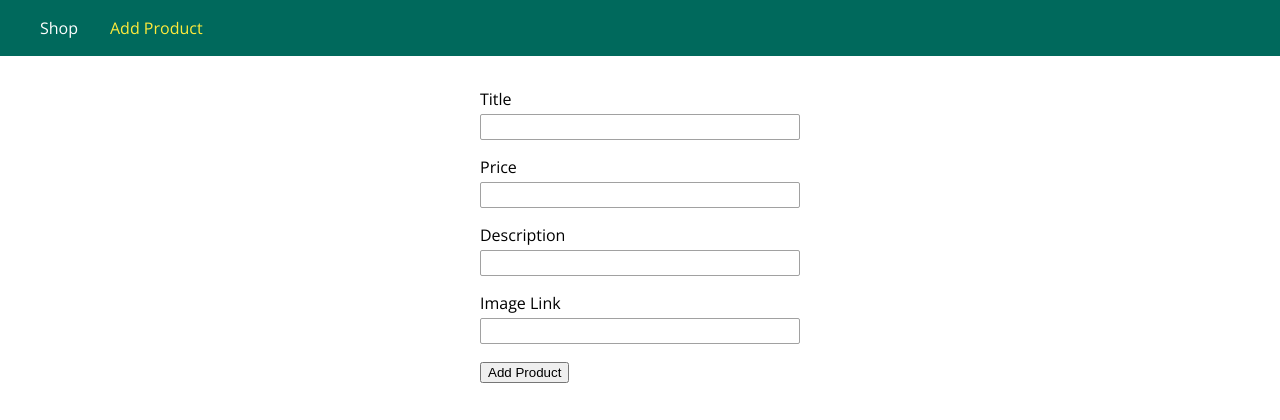
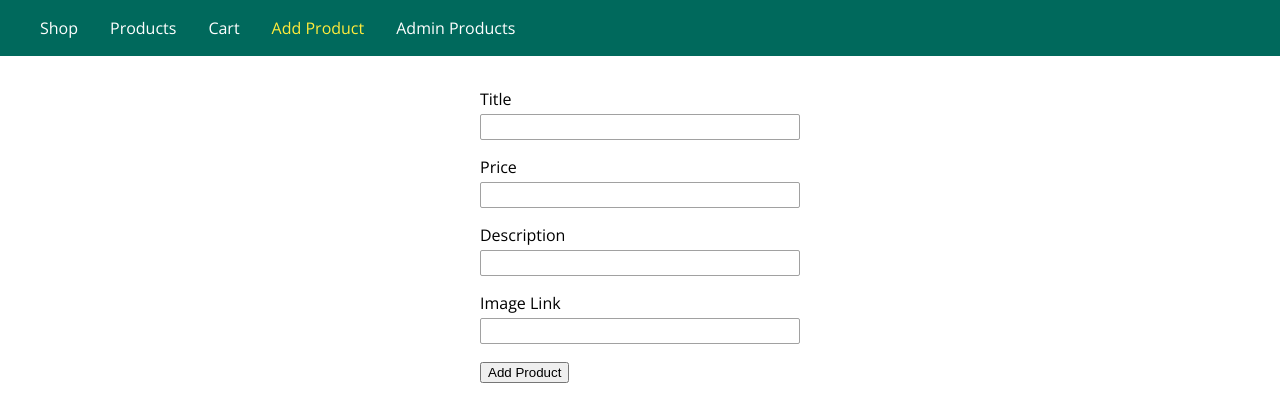
Before and after one commit to YehonatanBinyamini/ShoppingApp, a Node server app: page /admin/add-product in a window 1280 px wide. Shown: the top 420 px of the page. Run offline with Node 20, Linux system fonts and the light colour scheme; some libraries are stand-ins or nearby versions.

Commit message:
creating admin product page

```diff
--- a/controllers/error.js
+++ b/controllers/error.js
@@ -1,4 +1,4 @@
 exports.get404 = (req, res, next) => {
     //res.status(404).sendFile(path.join(rootDir, 'views', '404.html'));
-    res.status(404).render('404', {pageTitle: "Page Not Found"});
+    res.status(404).render('404', {pageTitle: "Page Not Found", path: null});
   }
--- a/controllers/products.js
+++ b/controllers/products.js
@@ -1,26 +1,41 @@
 const Product = require("../models/product");
-
 
 exports.getAddProduct = (req, res, next) => {
   //res.sendFile(path.join(rootDir, "views", "add-product.html"));
-    res.render("admin/add-product", { pageTitle: "Add Product" });
-}
+  res.render("admin/add-product", {
+    //path of the file
+    pageTitle: "Add Product",
+    path: "/admin/add-product",
+  });
+};
+
+exports.getAdminProducts = (req, res, next) => {
+  res.render("admin/products", {
+    pageTitle: "Products Management",
+    path: "/admin/products",
+  });
+};
 
 exports.postAddProduct = (req, res, next) => {
-    const product = new Product(req.body.title, req.body.price, req.body.description, req.body.image)
+  const product = new Product(
+    req.body.title,
+    req.body.price,
+    req.body.description,
+    req.body.image
+  );
   product.save();
   console.log(product);
   res.redirect("/");
-  }
+};
 
 exports.getProducts = (req, res, next) => {
   const products = Product.fetchAll();
-    res.render('shop/products-list', {
+  res.render("shop/products-list", {
     prods: products,
-      pageTitle: 'Shop',
-      path: '/',
+    pageTitle: "Shop",
+    path: "/",
     hasProducts: products.length > 0,
     activeShop: true,
-      productCSS: true
+    productCSS: true,
   });
-  }
+};
--- a/routes/admin.js
+++ b/routes/admin.js
@@ -6,6 +6,8 @@ const productControllers = require("../controllers/products");
 
 router.get("/add-product", productControllers.getAddProduct);
 
+router.get("/products", productControllers.getAdminProducts);
+
 router.post("/add-product", productControllers.postAddProduct);
 
 module.exports = router;
--- a/views/404.ejs
+++ b/views/404.ejs
@@ -1,10 +1,10 @@
-<%- include('includes/head.ejs') %>
+<%- include('./includes/head.ejs') %>
 </head>
 
 <body>
 
-    <%- include('includes/navigation.ejs') %>
+    <%- include('./includes/navigation.ejs') %>
 
     <h1>Page Not Found...</h1>
 
-    <%- include('includes/end.ejs') %>
+    <%- include('./includes/end.ejs') %>
--- a/views/includes/navigation.ejs
+++ b/views/includes/navigation.ejs
@@ -1,10 +1,16 @@
 <header class="main-header">
     <nav class="main-header__nav">
         <ul class="main-header__item-list">
-            <li class="main-header__item"><a <% if(pageTitle==="Shop" ) {%> class="active" <% } %> href="/">Shop</a>
+            <li class="main-header__item">
+                <a href="/" class=<%=path=="/" ? "active" : '' %>>Shop</a>
             </li>
-            <li class="main-header__item"><a <% if(pageTitle==="Add Product" ) {%> class="active" <% } %>
-                        href="/admin/add-product">Add Product</a></li>
+            <li class="main-header__item"><a href="/products" class=<%=path=="/products" ? "active" : '' %>>Products</a>
+            </li>
+            <li class="main-header__item"><a href="/cart" class=<%=path=="/cart" ? "active" : '' %> >Cart</a>
+            </li>
+            <li class="main-header__item"><a href="/admin/add-product" class=<%=path==="/admin/add-product" ? "active" : '' %>>Add Product</a></li>
+            <li class="main-header__item"><a href="/admin/products" class=<%=path=="/admin/products" ? "active" : '' %>>Admin Products</a>
+            </li>
         </ul>
     </nav>
 </header>
```
Also changed, not shown: index.html (deleted, +0 -13 lines), views/admin/products.ejs (+10 -14 lines). Lines whose indentation alone changed are shown as unchanged.
